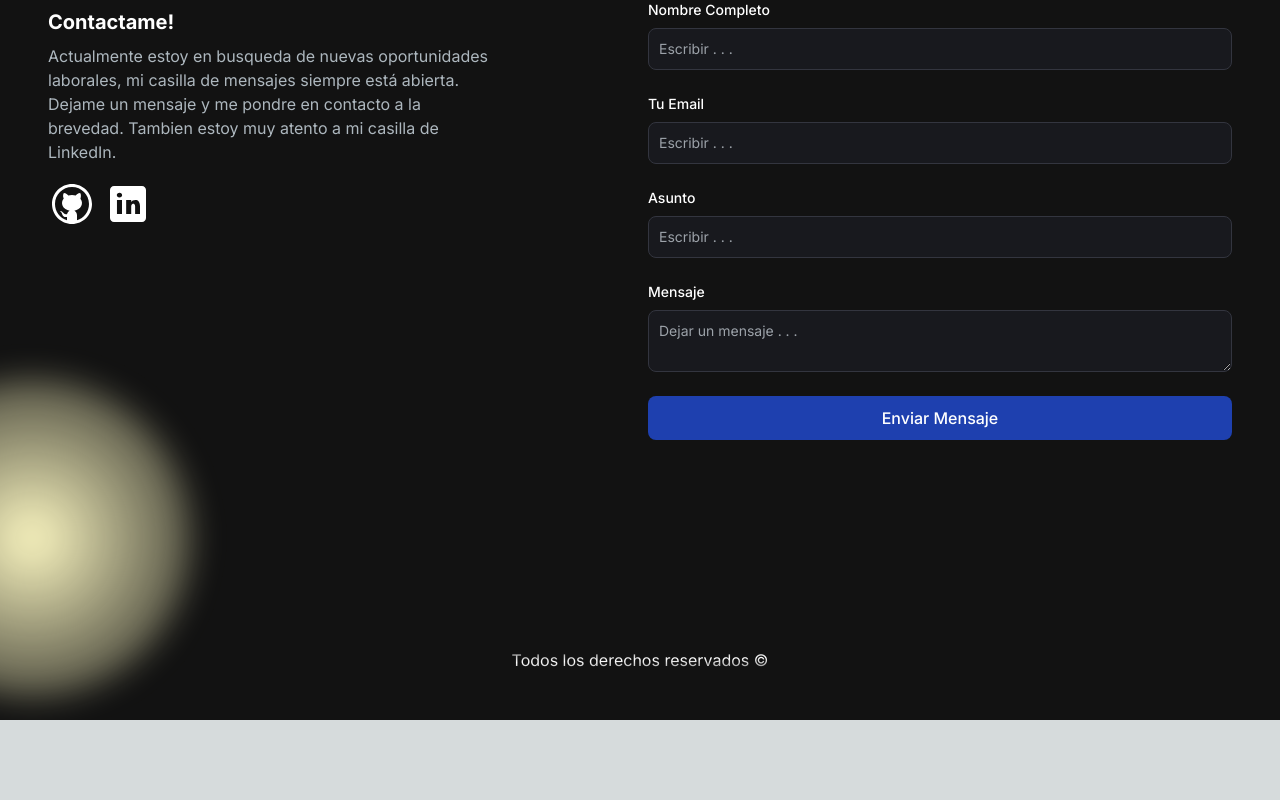
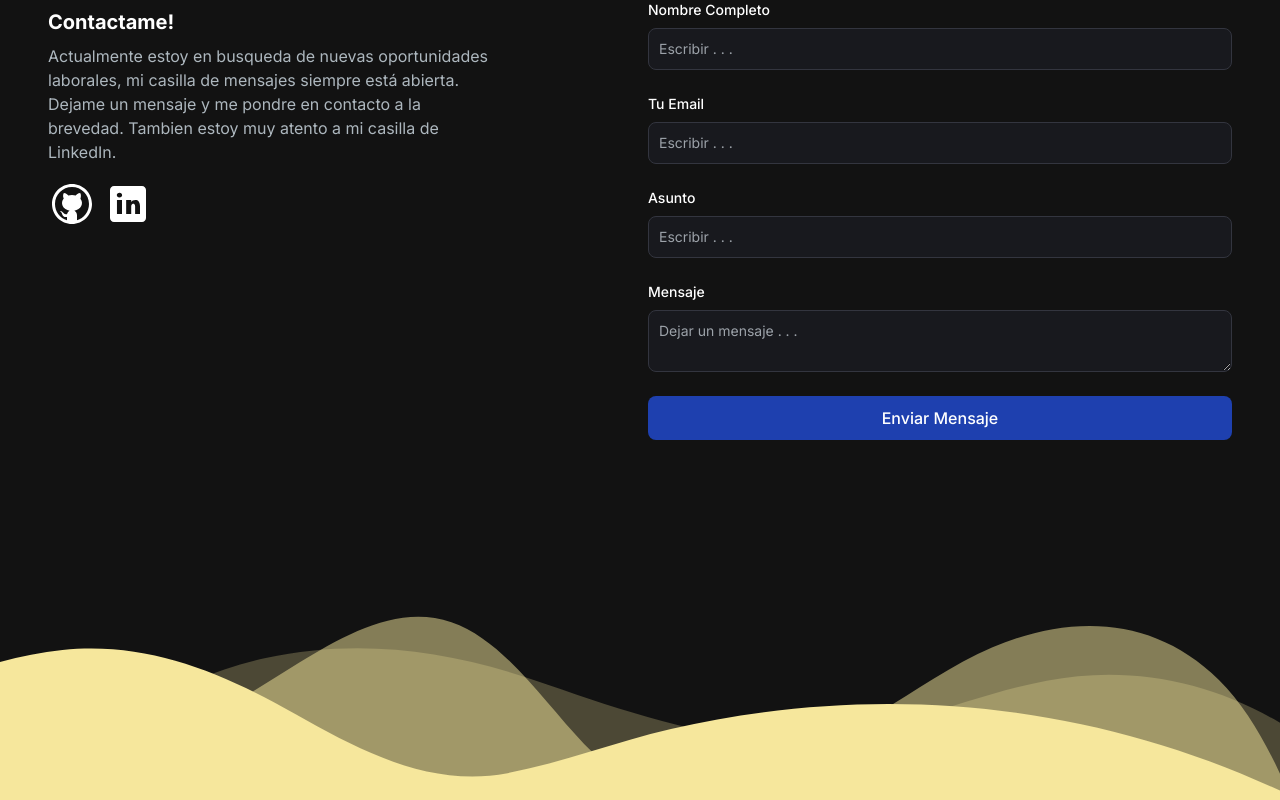
Before and after one commit to MateoDonino/portfolio-web, a Next.js app: page / in a window 1280 px wide. Shown: the part 1949-2749 px from the top of the page. Before the commit the page ends 2669 px from the top, so only its background shows below. Built offline with nearby package versions, Linux system fonts and the light colour scheme.

Commit message:
Actualización 2.3

```diff
--- a/src/app/page.js
+++ b/src/app/page.js
@@ -5,6 +5,7 @@
 import ProjectsSection from "../components/ProjectsSection";
 import EmailSection from "../components/EmailSection";
 import Footer from "../components/Footer";
+import Waves from "../components/Waves";
 
 export default function Home() {
   return (
@@ -16,7 +17,7 @@
         <ProjectsSection />
         <EmailSection />
       </div>
-      <Footer />
+      <Waves />
     </main>
   );
 }
--- a/src/components/EmailSection.jsx
+++ b/src/components/EmailSection.jsx
@@ -38,7 +38,6 @@
 
   return (
     <section className=" grid md:grid-cols-2 my-12 md:md-12 py-24 gap-4 relative">
-      <div className=" bg-[radial-gradient(ellipse_at_center,_var(--tw-gradient-stops))] from-yellow-100 to-transparent rounded-full h-80 w-80 z-0 blur-lg absolute top-3/4 -left-4 transform -translate-x-1/2 -translate-1/2 "></div>
       <div className=" z-10">
         <h5 className=" text-xl font-bold text-white my-2">Contactame!</h5>
         <p className="text-[#ADB7BE] mb-4 max-w-md">
--- /dev/null
+++ b/src/components/Waves.jsx
@@ -0,0 +1,33 @@
+import React from "react";
+
+const Waves = () => {
+  return (
+    <div className=" ">
+      <div style={{}}>
+        <svg
+          preserveAspectRatio="none"
+          viewBox="0 0 1000 120"
+          xmlns="http://www.w3.org/2000/svg"
+          style={{
+            fill: "#f6e79c",
+            width: "100%",
+            height: 200,
+            transform: "rotate(180deg)",
+          }}
+        >
+          <path
+            d="M0 0v46.29c47.79 22.2 103.59 32.17 158 28 70.36-5.37 136.33-33.31 206.8-37.5 73.84-4.36 147.54 16.88 218.2 35.26 69.27 18 138.3 24.88 209.4 13.08 36.15-6 69.85-17.84 104.45-29.34C989.49 25 1113-14.29 1200 52.47V0z"
+            opacity=".25"
+          />
+          <path
+            d="M0 0v15.81c13 21.11 27.64 41.05 47.69 56.24C99.41 111.27 165 111 224.58 91.58c31.15-10.15 60.09-26.07 89.67-39.8 40.92-19 84.73-46 130.83-49.67 36.26-2.85 70.9 9.42 98.6 31.56 31.77 25.39 62.32 62 103.63 73 40.44 10.79 81.35-6.69 119.13-24.28s75.16-39 116.92-43.05c59.73-5.85 113.28 22.88 168.9 38.84 30.2 8.66 59 6.17 87.09-7.5 22.43-10.89 48-26.93 60.65-49.24V0z"
+            opacity=".5"
+          />
+          <path d="M0 0v5.63C149.93 59 314.09 71.32 475.83 42.57c43-7.64 84.23-20.12 127.61-26.46 59-8.63 112.48 12.24 165.56 35.4C827.93 77.22 886 95.24 951.2 90c86.53-7 172.46-45.71 248.8-84.81V0z" />
+        </svg>
+      </div>
+    </div>
+  );
+};
+
+export default Waves;
```
Also changed, not shown: src/components/Footer.jsx (+45 -0 lines).
